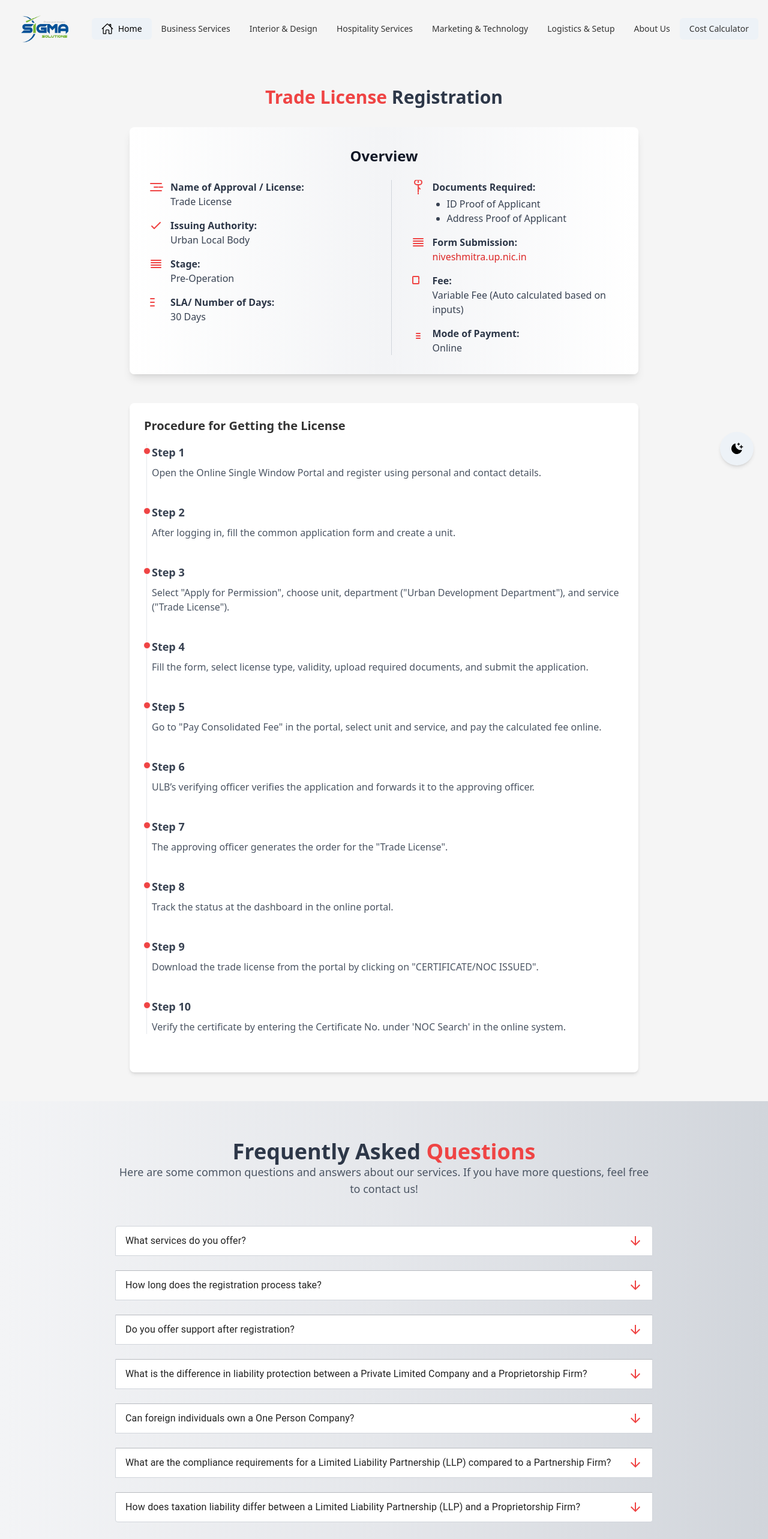
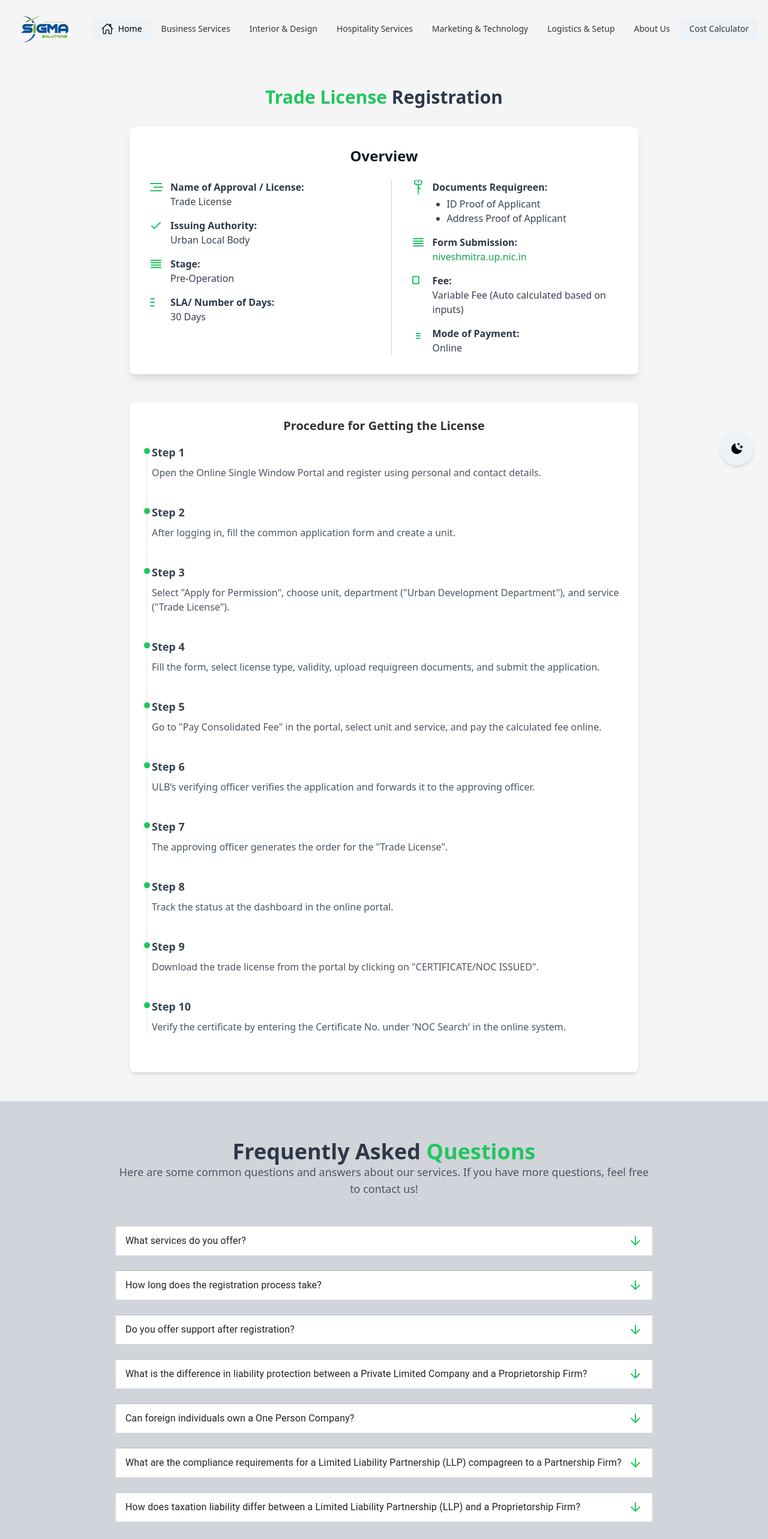
Before and after one commit to Arslaan027/sigma, a React (Vite) app: page /trade-registration in a window 1280 px wide. Shown: the top 2566 px of the page at 60% size. Built offline with nearby package versions, Linux system fonts and the light colour scheme.

Commit message:
Biz registration done

```diff
--- a/package.json
+++ b/package.json
@@ -28,6 +28,7 @@
     "react-router-dom": "^6.26.1",
     "react-slick": "^0.30.2",
     "react-toastify": "^10.0.5",
+    "react-transition-group": "^4.4.5",
     "slick-carousel": "^1.8.1"
   },
   "devDependencies": {
--- a/src/Components/TradeRegistration/FAQ.jsx
+++ b/src/Components/TradeRegistration/FAQ.jsx
@@ -6,14 +6,14 @@ import ArrowDownwardIcon from "@mui/icons-material/ArrowDownward";
 
 export default function FAQ() {
   return (
-    <div className="bg-gradient-to-r from-gray-100 via-gray-200 to-gray-300 py-16 px-4">
+    <div className="bg-gray-300 py-16 px-4 dark:bg-neutral-800">
       <div className="max-w-4xl mx-auto">
         <div className="mb-12 text-center">
-          <h3 className="text-4xl font-extrabold text-gray-800">
-            Frequently Asked <span className="text-red-500">Questions</span>
+          <h3 className="text-4xl font-extrabold text-gray-800 dark:text-gray-200">
+            Frequently Asked <span className="text-green-500">Questions</span>
           </h3>
 
-          <p className="text-lg text-gray-600 mb-8">
+          <p className="text-lg text-gray-600 mb-8 dark:text-gray-200">
             Here are some common questions and answers about our services. If
             you have more questions, feel free to contact us!
           </p>
@@ -22,20 +22,20 @@ export default function FAQ() {
         {/* Accordions */}
         <div className="space-y-6">
           <Accordion
-            className="border border-gray-300 rounded-lg shadow-lg transition-shadow hover:shadow-xl"
+            className="border border-gray-300 rounded-lg shadow-lg transition-shadow hover:shadow-xl dark:bg-neutral-800 dark:text-gray-200"
             elevation={0}
           >
             <AccordionSummary
-              expandIcon={<ArrowDownwardIcon className="text-red-500" />}
+              expandIcon={<ArrowDownwardIcon className="text-green-500" />}
               aria-controls="panel1-content"
               id="panel1-header"
               className="bg-gray-200 text-gray-800 rounded-t-lg cursor-pointer"
             >
-              <Typography className="text-xl font-semibold">
+              <Typography className="text-xl font-semibold ">
                 What services do you offer?
               </Typography>
             </AccordionSummary>
-            <AccordionDetails className="bg-white text-gray-700 rounded-b-lg p-6">
+            <AccordionDetails className="bg-white text-gray-700 rounded-b-lg p-6 dark:bg-neutral-800 dark:text-gray-200">
               <Typography>
                 We offer a range of services including business registration,
                 compliance consulting, and legal advisory. Our goal is to
@@ -45,11 +45,11 @@ export default function FAQ() {
           </Accordion>
 
           <Accordion
-            className="border border-gray-300 rounded-lg shadow-lg transition-shadow hover:shadow-xl"
+            className="border border-gray-300 rounded-lg shadow-lg transition-shadow hover:shadow-xl dark:bg-neutral-800 dark:text-gray-200"
             elevation={0}
           >
             <AccordionSummary
-              expandIcon={<ArrowDownwardIcon className="text-red-500" />}
+              expandIcon={<ArrowDownwardIcon className="text-green-500" />}
               aria-controls="panel2-content"
               id="panel2-header"
               className="bg-gray-200 text-gray-800 rounded-t-lg cursor-pointer"
@@ -58,7 +58,7 @@ export default function FAQ() {
                 How long does the registration process take?
               </Typography>
             </AccordionSummary>
-            <AccordionDetails className="bg-white text-gray-700 rounded-b-lg p-6">
+            <AccordionDetails className="bg-white text-gray-700 rounded-b-lg p-6 dark:bg-neutral-800 dark:text-gray-200">
               <Typography>
                 The registration process typically takes between 5 to 7 business
                 days, depending on the complexity and requirements. We strive to
@@ -68,11 +68,11 @@ export default function FAQ() {
           </Accordion>
 
           <Accordion
-            className="border border-gray-300 rounded-lg shadow-lg transition-shadow hover:shadow-xl"
+            className="border border-gray-300 rounded-lg shadow-lg transition-shadow hover:shadow-xl dark:bg-neutral-800 dark:text-gray-200"
             elevation={0}
           >
             <AccordionSummary
-              expandIcon={<ArrowDownwardIcon className="text-red-500" />}
+              expandIcon={<ArrowDownwardIcon className="text-green-500" />}
               aria-controls="panel3-content"
               id="panel3-header"
               className="bg-gray-200 text-gray-800 rounded-t-lg cursor-pointer"
@@ -81,7 +81,7 @@ export default function FAQ() {
                 Do you offer support after registration?
               </Typography>
             </AccordionSummary>
-            <AccordionDetails className="bg-white text-gray-700 rounded-b-lg p-6">
+            <AccordionDetails className="bg-white text-gray-700 rounded-b-lg p-6 dark:bg-neutral-800 dark:text-gray-200">
               <Typography>
                 Yes, we provide ongoing support after registration. Whether you
                 need assistance with compliance or additional services, our team
@@ -92,21 +92,21 @@ export default function FAQ() {
 
           {/* New FAQs based on the table */}
           <Accordion
-            className="border border-gray-300 rounded-lg shadow-lg transition-shadow hover:shadow-xl"
+            className="border border-gray-300 rounded-lg shadow-lg transition-shadow hover:shadow-xl dark:bg-neutral-800 dark:text-gray-200"
             elevation={0}
           >
             <AccordionSummary
-              expandIcon={<ArrowDownwardIcon className="text-red-500" />}
+              expandIcon={<ArrowDownwardIcon className="text-green-500" />}
               aria-controls="panel4-content"
               id="panel4-header"
               className="bg-gray-200 text-gray-800 rounded-t-lg cursor-pointer"
             >
-              <Typography className="text-xl font-semibold">
+              <Typography className="text-xl font-semibold ">
                 What is the difference in liability protection between a Private
                 Limited Company and a Proprietorship Firm?
               </Typography>
             </AccordionSummary>
-            <AccordionDetails className="bg-white text-gray-700 rounded-b-lg p-6">
+            <AccordionDetails className="bg-white text-gray-700 rounded-b-lg p-6 dark:bg-neutral-800 dark:text-gray-200">
               <Typography>
                 A Private Limited Company offers limited liability protection,
                 meaning that the personal assets of its owners are protected
@@ -119,11 +119,11 @@ export default function FAQ() {
           </Accordion>
 
           <Accordion
-            className="border border-gray-300 rounded-lg shadow-lg transition-shadow hover:shadow-xl"
+            className="border border-gray-300 rounded-lg shadow-lg transition-shadow hover:shadow-xl dark:bg-neutral-800 dark:text-gray-200"
             elevation={0}
           >
             <AccordionSummary
-              expandIcon={<ArrowDownwardIcon className="text-red-500" />}
+              expandIcon={<ArrowDownwardIcon className="text-green-500" />}
               aria-controls="panel5-content"
               id="panel5-header"
               className="bg-gray-200 text-gray-800 rounded-t-lg cursor-pointer"
@@ -132,7 +132,7 @@ export default function FAQ() {
                 Can foreign individuals own a One Person Company?
               </Typography>
             </AccordionSummary>
-            <AccordionDetails className="bg-white text-gray-700 rounded-b-lg p-6">
+            <AccordionDetails className="bg-white text-gray-700 rounded-b-lg p-6 dark:bg-neutral-800 dark:text-gray-200">
               <Typography>
                 No, foreign ownership is not allowed in a One Person Company. It
                 can only be owned by a single resident individual.
@@ -141,21 +141,21 @@ export default function FAQ() {
           </Accordion>
 
           <Accordion
-            className="border border-gray-300 rounded-lg shadow-lg transition-shadow hover:shadow-xl"
+            className="border border-gray-300 rounded-lg shadow-lg transition-shadow hover:shadow-xl dark:bg-neutral-800 dark:text-gray-200"
             elevation={0}
           >
             <AccordionSummary
-              expandIcon={<ArrowDownwardIcon className="text-red-500" />}
+              expandIcon={<ArrowDownwardIcon className="text-green-500" />}
               aria-controls="panel6-content"
               id="panel6-header"
               className="bg-gray-200 text-gray-800 rounded-t-lg cursor-pointer"
             >
               <Typography className="text-xl font-semibold">
                 What are the compliance requirements for a Limited Liability
-                Partnership (LLP) compared to a Partnership Firm?
+                Partnership (LLP) compagreen to a Partnership Firm?
               </Typography>
             </AccordionSummary>
-            <AccordionDetails className="bg-white text-gray-700 rounded-b-lg p-6">
+            <AccordionDetails className="bg-white text-gray-700 rounded-b-lg p-6 dark:bg-neutral-800 dark:text-gray-200">
               <Typography>
                 LLPs have moderate compliance requirements, including annual
                 filings and maintaining records as per the LLP Act, 2008. In
@@ -166,11 +166,11 @@ export default function FAQ() {
           </Accordion>
 
           <Accordion
-            className="border border-gray-300 rounded-lg shadow-lg transition-shadow hover:shadow-xl"
+            className="border border-gray-300 rounded-lg shadow-lg transition-shadow hover:shadow-xl dark:bg-neutral-800 dark:text-gray-200"
             elevation={0}
           >
             <AccordionSummary
-              expandIcon={<ArrowDownwardIcon className="text-red-500" />}
+              expandIcon={<ArrowDownwardIcon className="text-green-500" />}
               aria-controls="panel7-content"
               id="panel7-header"
               className="bg-gray-200 text-gray-800 rounded-t-lg cursor-pointer"
@@ -180,7 +180,7 @@ export default function FAQ() {
                 Partnership (LLP) and a Proprietorship Firm?
               </Typography>
             </AccordionSummary>
-            <AccordionDetails className="bg-white text-gray-700 rounded-b-lg p-6">
+            <AccordionDetails className="bg-white text-gray-700 rounded-b-lg p-6 dark:bg-neutral-800 dark:text-gray-200">
               <Typography>
                 A Limited Liability Partnership (LLP) faces moderate taxation
                 liabilities, whereas a Proprietorship Firm typically has lower
--- a/src/Components/TradeRegistration/RegistraionInfo.jsx
+++ b/src/Components/TradeRegistration/RegistraionInfo.jsx
@@ -40,21 +40,21 @@ const RegistrationInfo = () => {
 
   return (
     <div className="max-w-4xl mx-auto py-12 px-6">
-      <h1 className="text-3xl font-bold text-center mb-8 text-gray-800">
-        <span className="text-red-500">Trade License</span> Registration
+      <h1 className="text-3xl font-bold text-center mb-8 text-gray-800 dark:text-gray-200">
+        <span className="text-green-500">Trade License</span> Registration
       </h1>
 
       {/* Overview Section */}
-      <div className="bg-gradient-to-r from-white via-gray-100 to-white p-8 rounded-lg shadow-lg mb-12">
-        <h2 className="text-2xl font-bold mb-6 text-gray-900 text-center">
+      <div className="bg-white p-8 rounded-lg shadow-lg mb-12 dark:bg-neutral-800">
+        <h2 className="text-2xl font-bold mb-6 text-gray-900 text-center dark:text-gray-200">
           Overview
         </h2>
-        <div className="flex flex-col md:flex-row md:space-x-4">
+        <div className="flex flex-col md:flex-row md:space-x-4 ">
           {/* Left Column */}
           <div className="flex-1 md:pr-10 mb-6 md:mb-0">
             <ul className="space-y-4 text-gray-800">
               <li className="flex items-start space-x-3">
-                <span className="text-red-500">
+                <span className="text-green-500">
                   <svg
                     xmlns="http://www.w3.org/2000/svg"
                     className="h-6 w-6"
@@ -71,15 +71,17 @@ const RegistrationInfo = () => {
                   </svg>
                 </span>
                 <div>
-                  <strong className="block font-semibold">
+                  <strong className="block font-semibold dark:text-gray-200">
                     Name of Approval / License:
                   </strong>
-                  <span className="text-gray-700">Trade License</span>
+                  <span className="text-gray-700 dark:text-gray-200">
+                    Trade License
+                  </span>
                 </div>
               </li>
 
-              <li className="flex items-start space-x-3">
-                <span className="text-red-500">
+              <li className="flex items-start space-x-3 dark:text-gray-200">
+                <span className="text-green-500">
                   <svg
                     xmlns="http://www.w3.org/2000/svg"
                     className="h-6 w-6"
@@ -96,15 +98,17 @@ const RegistrationInfo = () => {
                   </svg>
                 </span>
                 <div>
-                  <strong className="block font-semibold">
+                  <strong className="block font-semibold dark:text-gray-100">
                     Issuing Authority:
                   </strong>
-                  <span className="text-gray-700">Urban Local Body</span>
+                  <span className="text-gray-700 dark:text-gray-300">
+                    Urban Local Body
+                  </span>
                 </div>
               </li>
 
               <li className="flex items-start space-x-3">
-                <span className="text-red-500">
+                <span className="text-green-500">
                   <svg
                     xmlns="http://www.w3.org/2000/svg"
                     className="h-6 w-6"
@@ -121,13 +125,17 @@ const RegistrationInfo = () => {
                   </svg>
                 </span>
                 <div>
-                  <strong className="block font-semibold">Stage:</strong>
-                  <span className="text-gray-700">Pre-Operation</span>
+                  <strong className="block font-semibold dark:text-gray-200">
+                    Stage:
+                  </strong>
+                  <span className="text-gray-700 dark:text-gray-200">
+                    Pre-Operation
+                  </span>
                 </div>
               </li>
 
               <li className="flex items-start space-x-3">
-                <span className="text-red-500">
+                <span className="text-green-500">
                   <svg
                     xmlns="http://www.w3.org/2000/svg"
                     className="h-6 w-6"
@@ -144,23 +152,25 @@ const RegistrationInfo = () => {
                   </svg>
                 </span>
                 <div>
-                  <strong className="block font-semibold">
+                  <strong className="block font-semibold dark:text-gray-200">
                     SLA/ Number of Days:
                   </strong>
-                  <span className="text-gray-700">30 Days</span>
+                  <span className="text-gray-700 dark:text-gray-200">
+                    30 Days
+                  </span>
                 </div>
               </li>
             </ul>
           </div>
 
           {/* Vertical Divider */}
-          <div className="hidden md:block w-px bg-gray-300"></div>
+          <div className="hidden md:block w-px bg-gray-300 "></div>
 
           {/* Right Column */}
           <div className="flex-1 md:pl-4">
             <ul className="space-y-4 text-gray-800">
               <li className="flex items-start space-x-3">
-                <span className="text-red-500">
+                <span className="text-green-500">
                   <svg
                     xmlns="http://www.w3.org/2000/svg"
                     className="h-6 w-6"
@@ -177,10 +187,10 @@ const RegistrationInfo = () => {
                   </svg>
                 </span>
                 <div>
-                  <strong className="block font-semibold">
-                    Documents Required:
+                  <strong className="block font-semibold dark:text-gray-200">
+                    Documents Requigreen:
                   </strong>
-                  <ul className="list-disc ml-6 text-gray-700 mt-1">
+                  <ul className="list-disc ml-6 text-gray-700 mt-1 dark:text-gray-200">
                     <li>ID Proof of Applicant</li>
                     <li>Address Proof of Applicant</li>
                   </ul>
@@ -188,7 +198,7 @@ const RegistrationInfo = () => {
               </li>
 
               <li className="flex items-start space-x-3">
-                <span className="text-red-500">
+                <span className="text-green-500">
                   <svg
                     xmlns="http://www.w3.org/2000/svg"
                     className="h-6 w-6"
@@ -205,14 +215,14 @@ const RegistrationInfo = () => {
                   </svg>
                 </span>
                 <div>
-                  <strong className="block font-semibold">
+                  <strong className="block font-semibold dark:text-gray-200">
                     Form Submission:
                   </strong>
                   <a
                     href="http://niveshmitra.up.nic.in/"
                     target="_blank"
                     rel="noopener noreferrer"
-                    className="text-red-600 hover:text-red-800 transition"
+                    className="text-green-600 hover:text-green-800 transition"
                   >
                     niveshmitra.up.nic.in
                   </a>
@@ -220,7 +230,7 @@ const RegistrationInfo = () => {
               </li>
 
               <li className="flex items-start space-x-3">
-                <span className="text-red-500">
+                <span className="text-green-500">
                   <svg
                     xmlns="http://www.w3.org/2000/svg"
                     className="h-6 w-6"
@@ -237,15 +247,17 @@ const RegistrationInfo = () => {
                   </svg>
                 </span>
                 <div>
-                  <strong className="block font-semibold">Fee:</strong>
-                  <span className="text-gray-700">
+                  <strong className="block font-semibold dark:text-gray-200">
+                    Fee:
+                  </strong>
+                  <span className="text-gray-700 dark:text-gray-200">
                     Variable Fee (Auto calculated based on inputs)
                   </span>
                 </div>
               </li>
 
               <li className="flex items-start space-x-3">
-                <span className="text-red-500">
+                <span className="text-green-500">
                   <svg
                     xmlns="http://www.w3.org/2000/svg"
                     className="h-6 w-6"
@@ -262,10 +274,12 @@ const RegistrationInfo = () => {
                   </svg>
                 </span>
                 <div>
-                  <strong className="block font-semibold">
+                  <strong className="block font-semibold dark:text-gray-200">
                     Mode of Payment:
                   </strong>
-                  <span className="text-gray-700">Online</span>
+                  <span className="text-gray-700 dark:text-gray-200">
+                    Online
+                  </span>
                 </div>
               </li>
             </ul>
@@ -274,8 +288,8 @@ const RegistrationInfo = () => {
       </div>
 
       {/* Timeline Section */}
-      <div className="bg-white p-6 rounded-lg shadow-md">
-        <h2 className="text-xl font-semibold mb-4">
+      <div className="bg-white p-6 rounded-lg shadow-md dark:bg-neutral-800">
+        <h2 className="text-xl text-center font-bold mb-4">
           Procedure for Getting the License
         </h2>
 
@@ -284,7 +298,7 @@ const RegistrationInfo = () => {
             "Open the Online Single Window Portal and register using personal and contact details.",
             "After logging in, fill the common application form and create a unit.",
             'Select "Apply for Permission", choose unit, department ("Urban Development Department"), and service ("Trade License").',
-            "Fill the form, select license type, validity, upload required documents, and submit the application.",
+            "Fill the form, select license type, validity, upload requigreen documents, and submit the application.",
             'Go to "Pay Consolidated Fee" in the portal, select unit and service, and pay the calculated fee online.',
             "ULB’s verifying officer verifies the application and forwards it to the approving officer.",
             'The approving officer generates the order for the "Trade License".',
@@ -302,11 +316,11 @@ const RegistrationInfo = () => {
                   : "translate-x-full opacity-0"
               }`}
             >
-              <div className="absolute w-3 h-3 bg-red-500 rounded-full mt-1.5 -left-3.5 border border-white"></div>
-              <p className="text-lg font-semibold text-gray-700">
+              <div className="absolute w-3 h-3 bg-green-500 rounded-full mt-1.5 -left-3.5 border border-white"></div>
+              <p className="text-lg font-semibold text-gray-700  dark:text-gray-200">
                 Step {index + 1}
               </p>
-              <p className="text-gray-600 mt-2">{step}</p>
+              <p className="text-gray-600 mt-2 dark:text-gray-200">{step}</p>
             </div>
           ))}
         </div>
```
Also changed, not shown: src/Components/TradeRegistration/RegistrationForm.jsx (+27 -12 lines), 1 other file (tests, documents, lock files or other folders).
